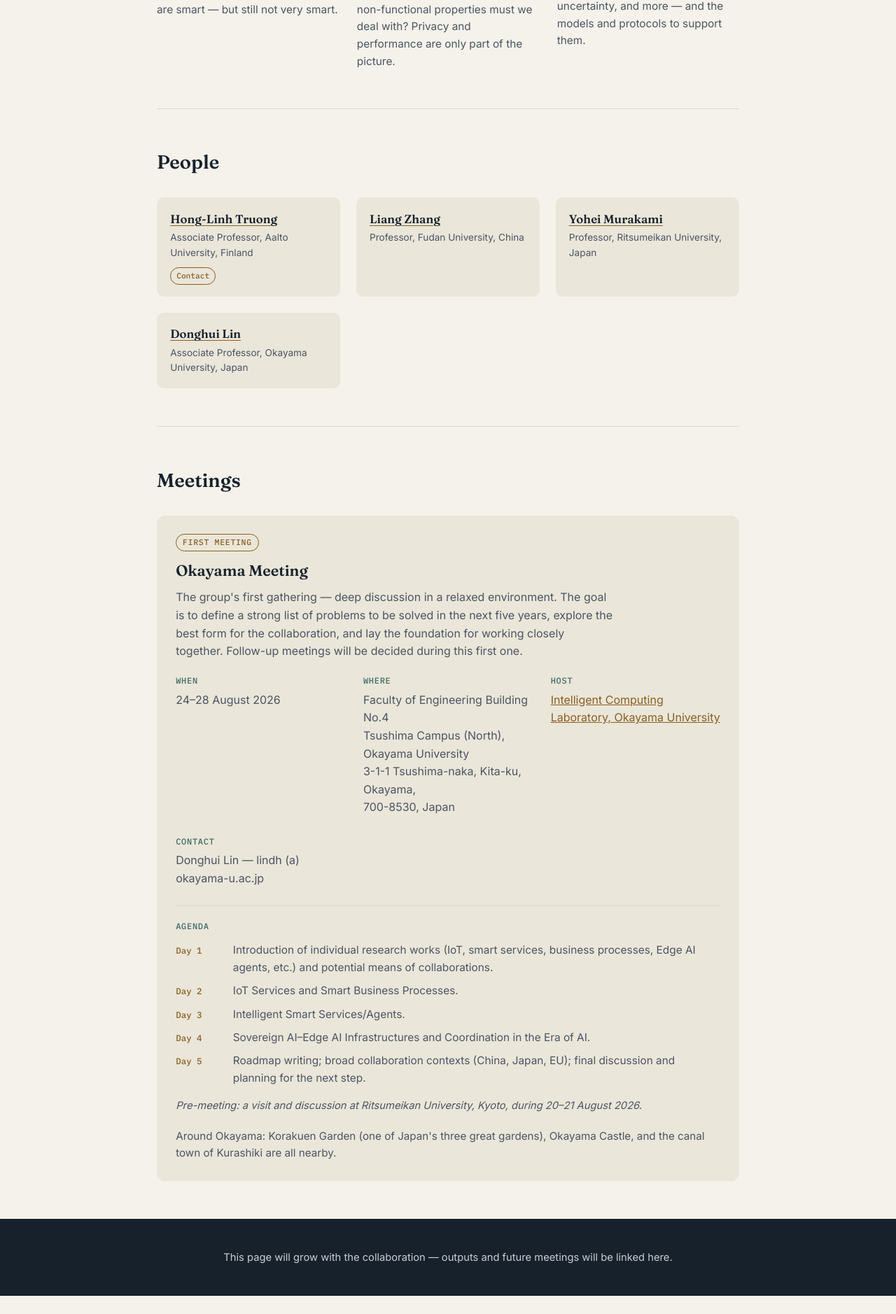
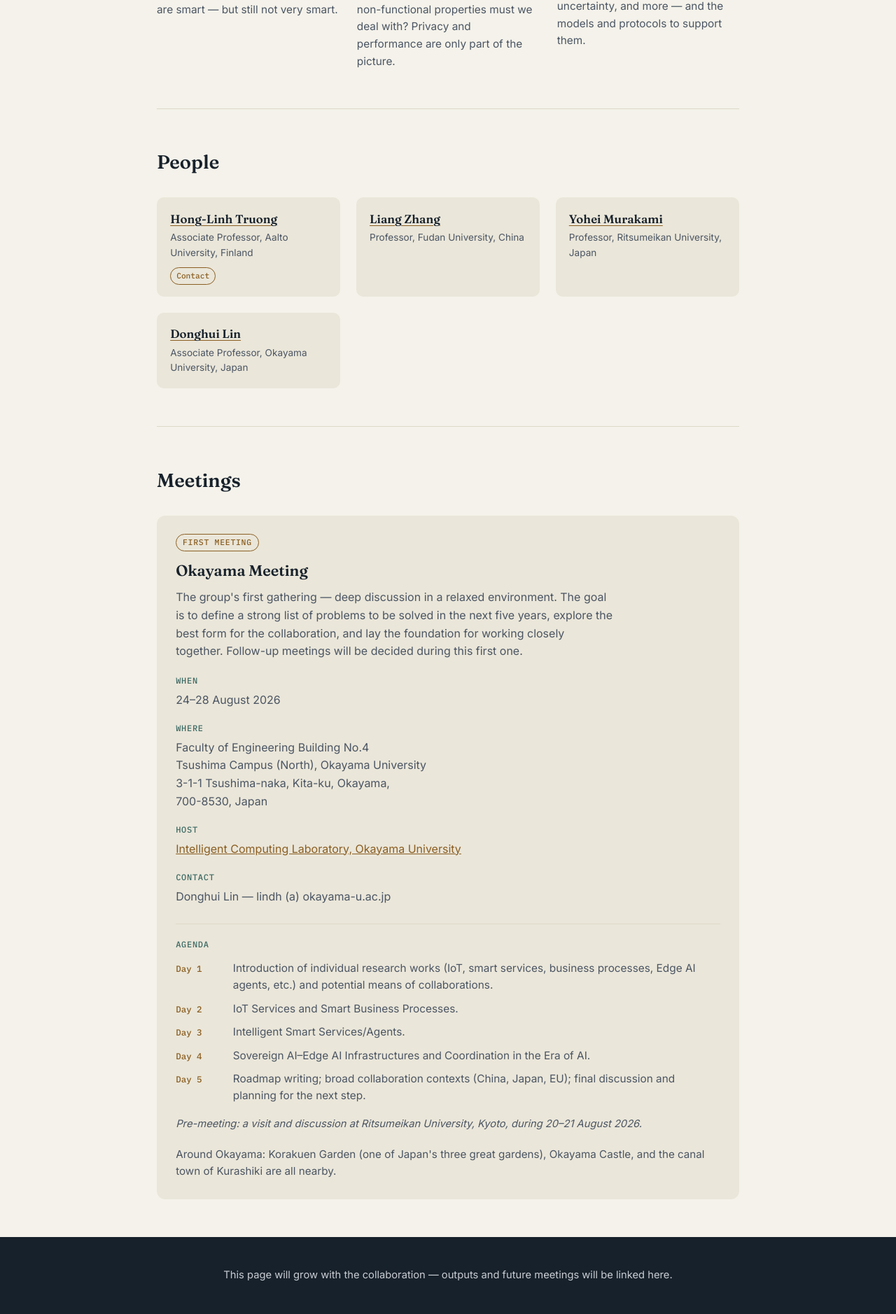
Before and after one commit to istdas/istdas.github.io, a Jekyll site: the page built from index.md, in a window 1280 px wide. Shown: the part 1147-3025 px from the top of the page at 70% size. Built offline with Jekyll 4.4.1, drawn with Linux system fonts in a browser that asks for light colours; before the commit the page ends 2999 px from its top, so only the background shows below that.

Commit message:
Stack meeting facts in a single column
Co-Authored-By: Claude Fable 5 <noreply@anthropic.com>

```diff
--- a/_layouts/default.html
+++ b/_layouts/default.html
@@ -140,7 +140,7 @@
   .agenda-title { color: var(--ink-soft); font-size: 0.96rem; }
   .agenda-pre { margin: 1rem 0 0; color: var(--ink-soft); font-size: 0.92rem; font-style: italic; }
 
-  .facts { margin: 1.8rem 0 0; padding: 0; display: grid; grid-template-columns: repeat(auto-fit, minmax(240px, 1fr)); gap: 1.6rem; }
+  .facts { margin: 1.8rem 0 0; padding: 0; display: grid; grid-template-columns: 1fr; gap: 1.1rem; }
   .meeting .facts { margin-top: 1.2rem; }
   .fact dt { font-family: 'IBM Plex Mono', monospace; font-size: 0.75rem; text-transform: uppercase; letter-spacing: 0.06em; color: var(--teal); margin-bottom: 0.35rem; }
   .fact dd { margin: 0; color: var(--ink-soft); }
```
